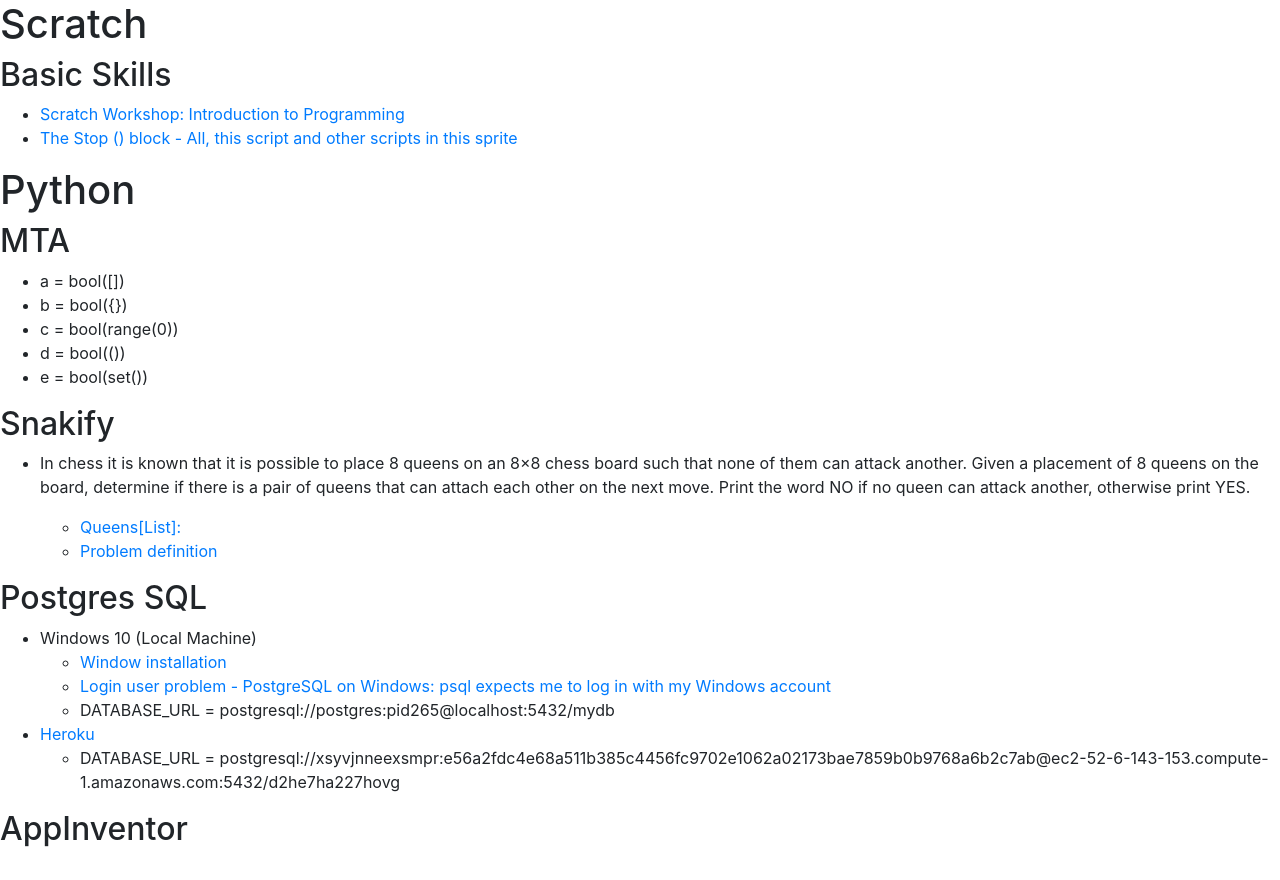
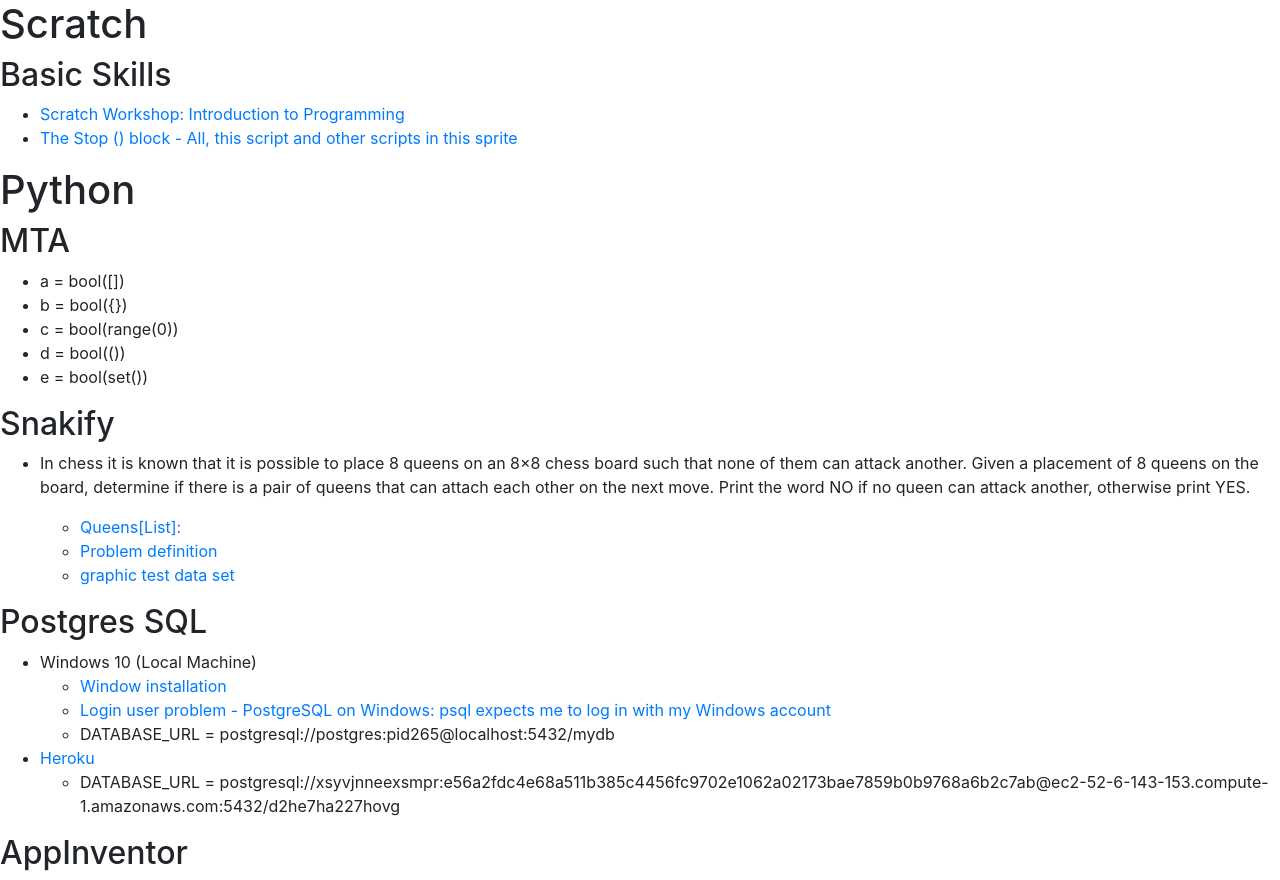
Before and after one commit to tommy-cheng/lecture1, a plain HTML site: page prog_lang.html in a window 1280 px wide. Before the commit the page ends 856 px from the top, so only its background shows below. Drawn offline with nearby package versions, Linux system fonts and the light colour scheme.

Commit message:
add queens test data

```diff
--- a/prog_lang.html
+++ b/prog_lang.html
@@ -41,6 +41,7 @@
 			<ul>
 				<li> <a class="foo" href="https://snakify.org/en/lessons/lists/problems/queens/", target="_blank">Queens[List]:</a></li>
 				<li> <a class="foo" href="https://en.wikipedia.org/wiki/Eight_queens_puzzle", target="_blank">Problem definition</a> </li>
+				<li> <a class="foo" href="https://docs.google.com/spreadsheets/d/1p-KvmYHV7Aiv6QrQwMP9zwR_KgL5ezwKPBmwb2dPvbs/edit#gid=0", target="_blank">graphic test data set</a></li>
 			</ul>
 		</ul>
 		<h2> Postgres SQL </h2>
```
